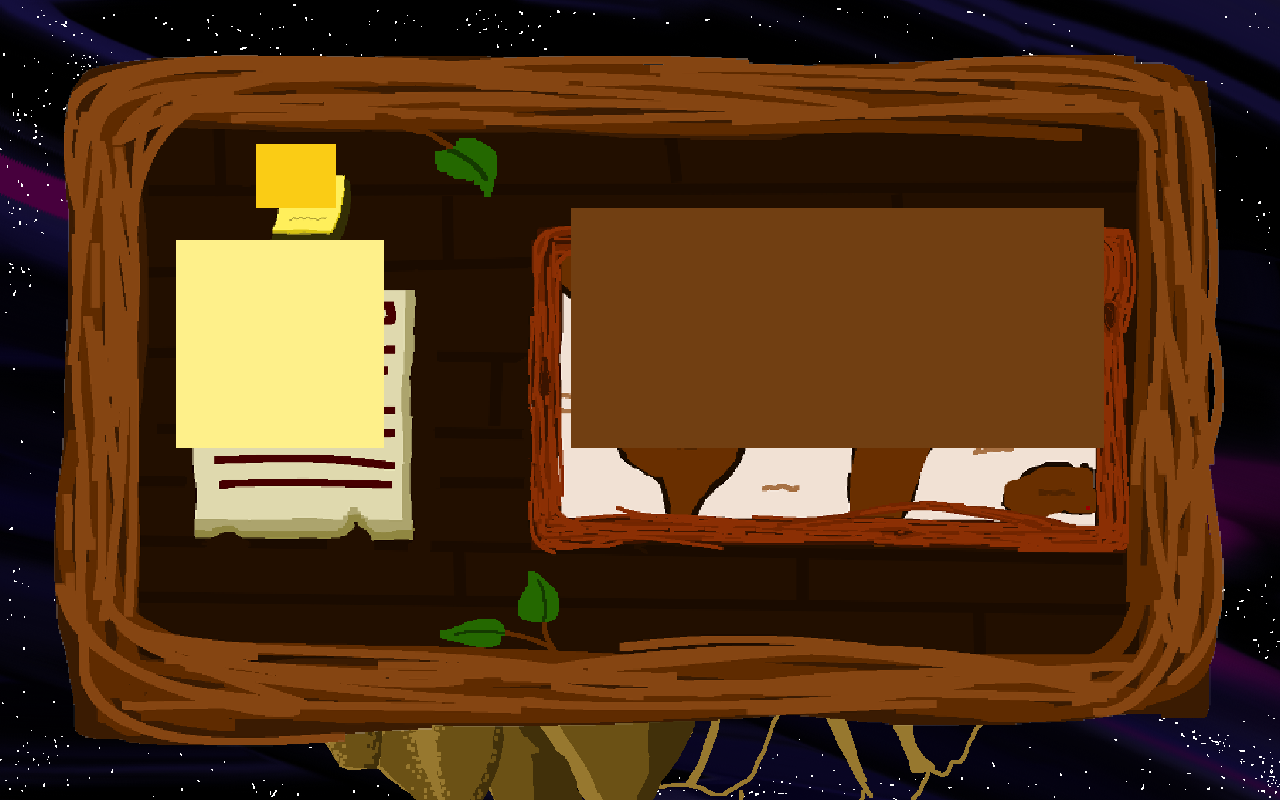
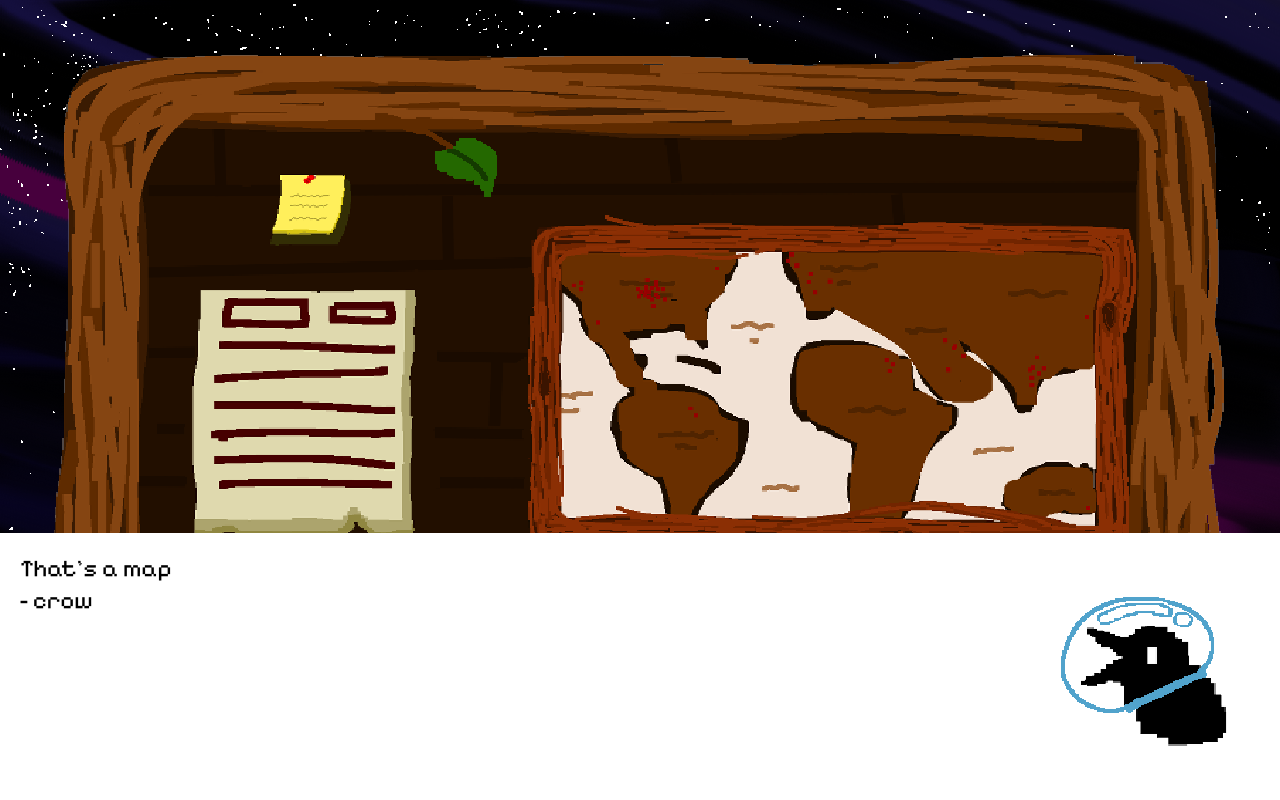
Before and after one commit to Katie-N/HackKU2024, a Vue app: page / in a window 1280 px wide. Both pictures are taken after a click on the button 837 px from the left and 328 px from the top of the page. Built offline with nearby package versions, Linux system fonts and the light colour scheme.

Commit message:
Finished Bulletin Board Textbox

```diff
--- a/src/components/BulletinBoardLarge.vue
+++ b/src/components/BulletinBoardLarge.vue
@@ -1,15 +1,39 @@
 <template>
   <div class="absolute left-0 right-0 top-0 bottom-0 w-full h-full p-12 m-auto">
     <img class="w-full h-full" src="../assets/images/Bulletin Board.png">
-    <button class="absolute right-44 top-52 w-5/12 h-60 bg-yellow-900"></button>
-    <button class="absolute left-44 top-60 w-52 h-52 bg-yellow-200"></button>
-    <button class="absolute left-64 top-36 w-20 h-16 bg-yellow-400"></button>
+    <button @click="displayWorldMap" class="absolute right-44 top-52 w-5/12 h-60 bg-transparent"></button>
+    <button @click="displayQuest" class="absolute left-44 top-60 w-52 h-52 bg-transparent"></button>
+    <button @click="displayStickyNote" class="absolute left-64 top-36 w-20 h-16 bg-transparent"></button>
+    <TextBox v-if="showChat" :text="this.text" @closeChat="showChat=false" character="crow" />
   </div>
 </template>
+
 <script>
+import TextBox from './Chat.vue';
+
 export default {
-data() {
+  components: {
+    TextBox,
+  },
+  data() {
     return {
+      text: 'Here is some placeholder text',
+      showChat: false,
+    }
+  },
+  methods: {
+    displayWorldMap() {
+      this.text = "That's a map";
+      console.log("crack")
+      this.showChat = true;
+    },
+    displayQuest() {
+      this.text = "That's a quest";
+      this.showChat = true;
+    },
+    displayStickyNote() {
+      this.text = "That's a sticky note";
+      this.showChat = true;
     }
   },
 }
--- /dev/null
+++ b/src/components/Chat.vue
@@ -0,0 +1,25 @@
+<template>
+    <div @click="$emit('closeChat')">
+      <div class="w-screen h-1/3 absolute bottom-0 left-0 bg-white font-pixel text-2xl p-5">
+        {{ text }} <br>- {{character}}
+      </div>
+      <img :src="this.characterPortrait" class="w-44 absolute right-12 bottom-12 -scale-x-100">
+
+    </div>
+</template>
+
+<script>
+export default {
+data() {
+    return {
+      characterPortrait: "/src/assets/images/CrowCaw.png"
+    }
+  },
+  props: ['text', 'character'],
+  methods:{
+    closeDialogue() {
+
+    }
+  },
+}
+</script>
```
Also changed, not shown: src/assets/images/Crow Caw.png (deleted), src/assets/images/CrowCaw.png (added).
